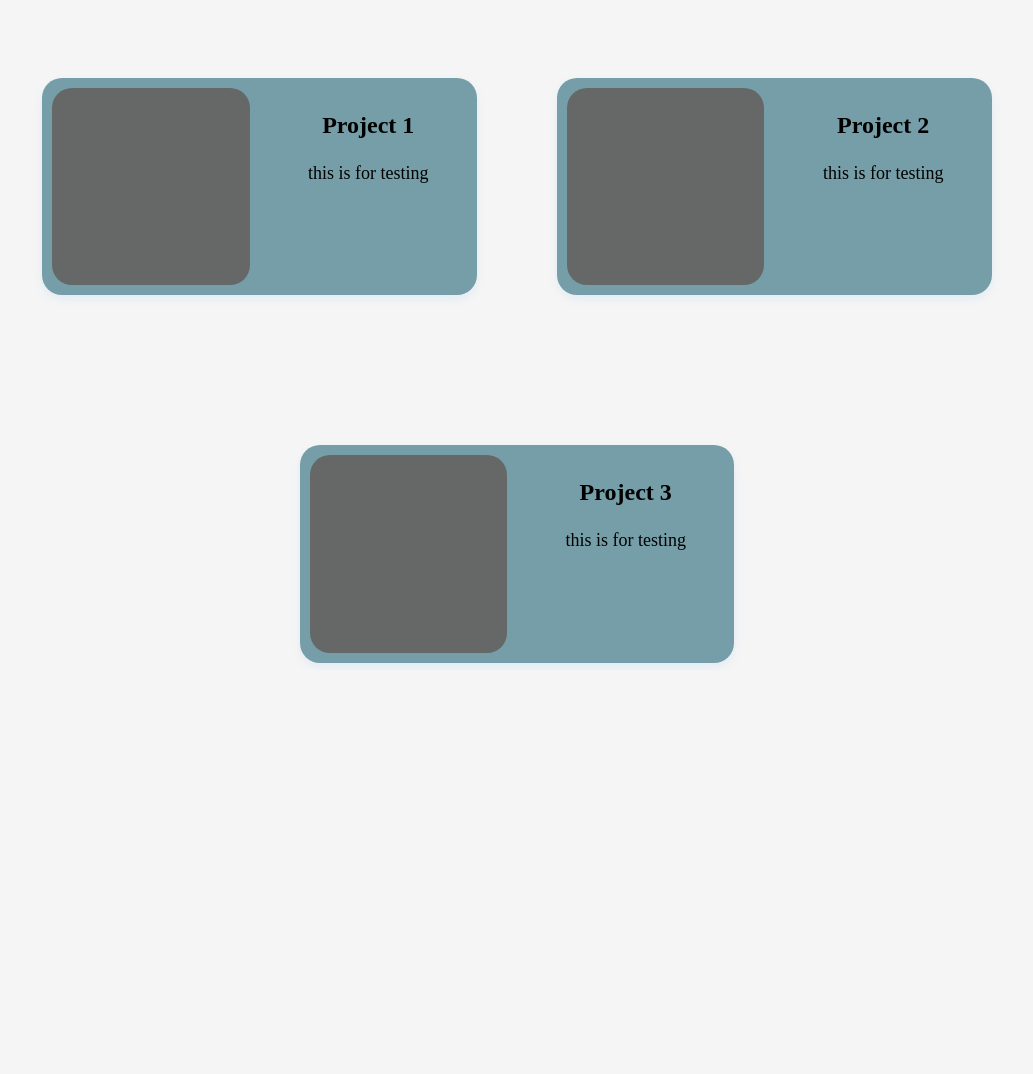
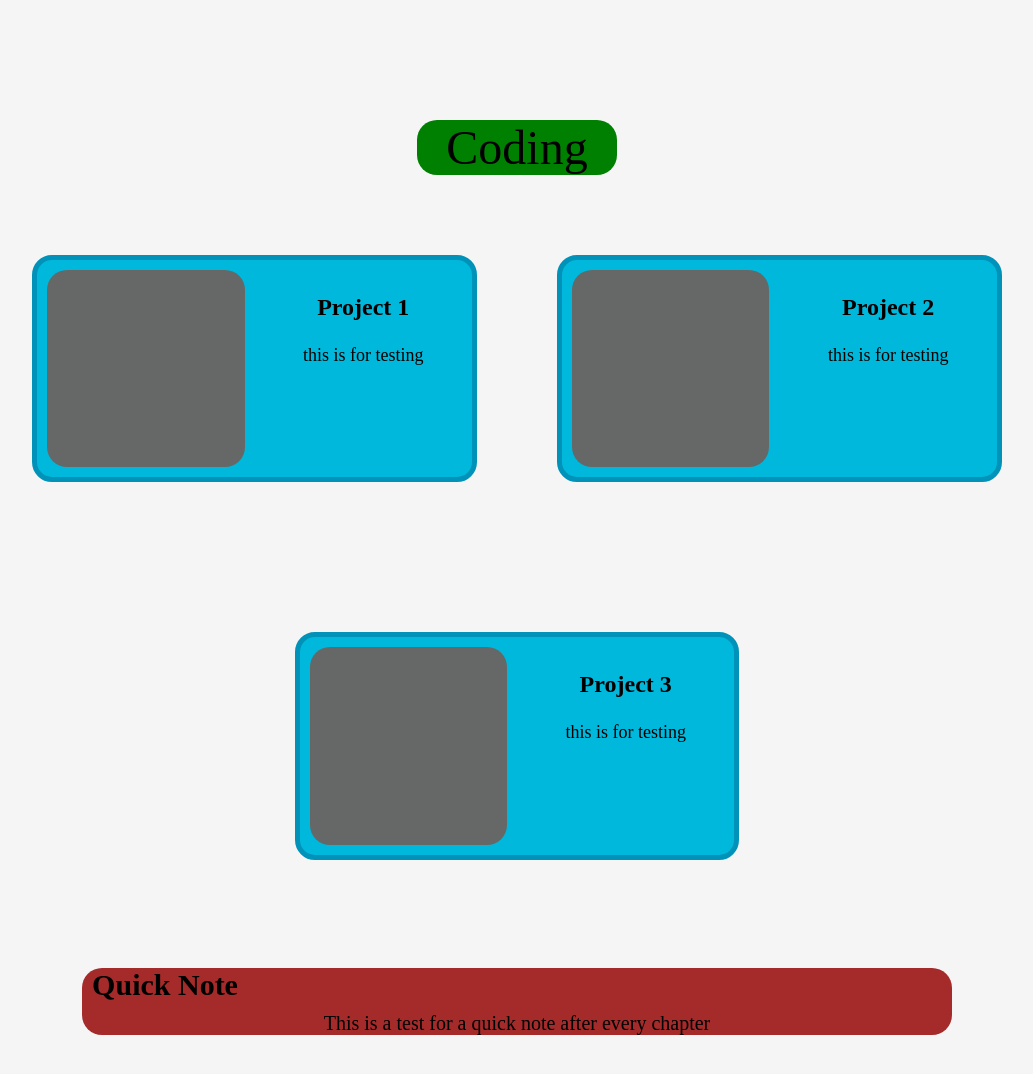
Before and after one commit to SergiuA-hub/portofolio, a plain HTML site: page index.html in a window 1280 px wide. Shown: the part 460-1534 px from the top of the page, without its empty margins (151-1184 px from the left). Before the commit the page ends 1131 px from the top, so only its background shows below. Drawn offline with Linux system fonts and the light colour scheme.

Commit message:
Simple edits

```diff
--- a/index.html
+++ b/index.html
@@ -19,7 +19,9 @@
         <p class="short-txt">
             Here you can watch all my difrent projects, finished. So to have a ideea about what
             here is a quick summary.
-            My "Special hoobies" are: code, to create 3D models, develop video games and
+            My "Special hoobies" are: coding (software, implementing features
+            after creating them & learning ),
+            to create 3D models, develop video games and
             learning about game design, print 3D stuff. Some others hoobies that
             I have are: reading (in special Stephen King, and related to WWII),
             Gaming(PC & PS), and enjoy sports or any movement.
@@ -32,7 +34,12 @@
 
         <!--Coding -->
 
+        <article class="head-area">
+                <p>Coding</p>
+            </article>
+
         <div class="code-container">
+
 
             <article class="code-card">
                 <img src="Image for test.jpg" alt="">
@@ -69,6 +76,12 @@
 
         </div>
 
+        <article class="note">
+                <h3>Quick Note</h3>
+                <p>This is a test for a quick note after every chapter
+
+                </p>
+            </article>
 
     </div>
 
--- a/style.css
+++ b/style.css
@@ -8,11 +8,12 @@ body{
 
 /*Navbar*/
 .nav{
-    height: 50px;
+    height: 80px;
     background-color: red;
     position: fixed;
     top: 0;
     width: 90%;
+    border-radius: 0px 0px 25px 25px;
 }
 /* Shot descripsion*/
 .short-descripsion{
@@ -45,7 +46,54 @@ body{
     height: auto;
 
 
+
 }
+        /*Prefab Area*/
+    /*Header area prefab*/
+
+.head-area{
+    justify-content: center;
+    width: 200px;
+    height: auto;
+    background-color: green;
+    margin: auto;
+    border-radius: 20px;
+}
+
+.head-area p{
+    text-align: center;
+    font-size: 48px;
+}
+
+    /*Quick note area*/
+
+.note{
+    justify-content: center;
+
+
+    padding: auto;
+    margin: 10%;
+    width: 80%;
+    height: auto;
+
+    background-color: brown;
+
+    border-radius: 20px;
+}
+
+.note h3{
+    text-align: left;
+    margin: 10px;
+    font-size: 30px;
+
+}
+
+.note p{
+    text-align: center;
+    margin: 10px;
+    font-size: 20px;
+}
+
     /*Code Area*/
 .code-container{
 
@@ -62,15 +110,18 @@ body{
 
     /*Code Prefab */
 .code-card{
-    background-color:  rgb(117, 158, 168);
+    background-color: oklch(71.5% 0.143 215.221);
     display: flex;
     width: 40%;
     height: auto;
 
     overflow: hidden;
 
-    box-shadow: 0 4px 10px rgba(4, 129, 225, 0.08);
-   border-radius: 20px;
+
+    border-color:oklch(60.9% 0.126 221.723);
+    border-style: solid;
+    border-width: 5px;
+    border-radius: 20px;
 }
 
 .code-card img {
@@ -99,3 +150,5 @@ body{
 .code-content p {
     font-size:18px;
 }
+
+/*another area*/
```
